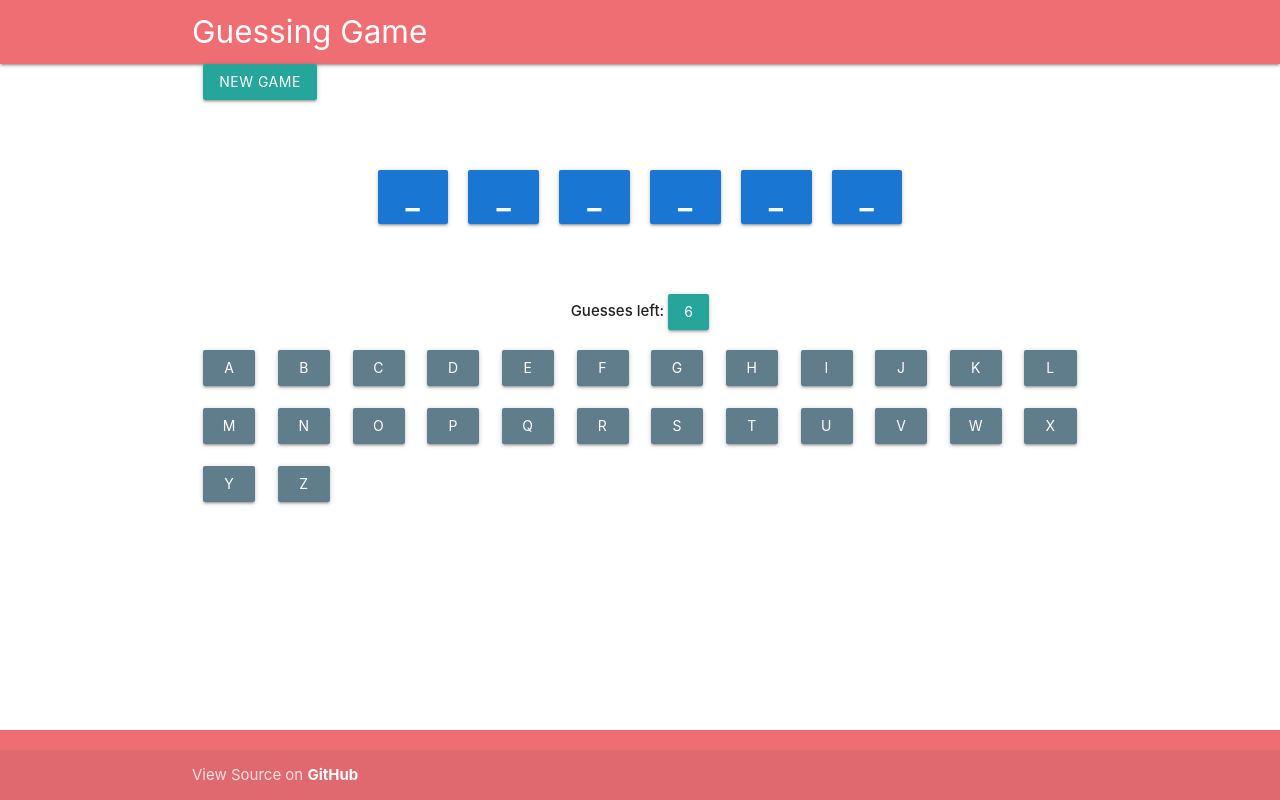
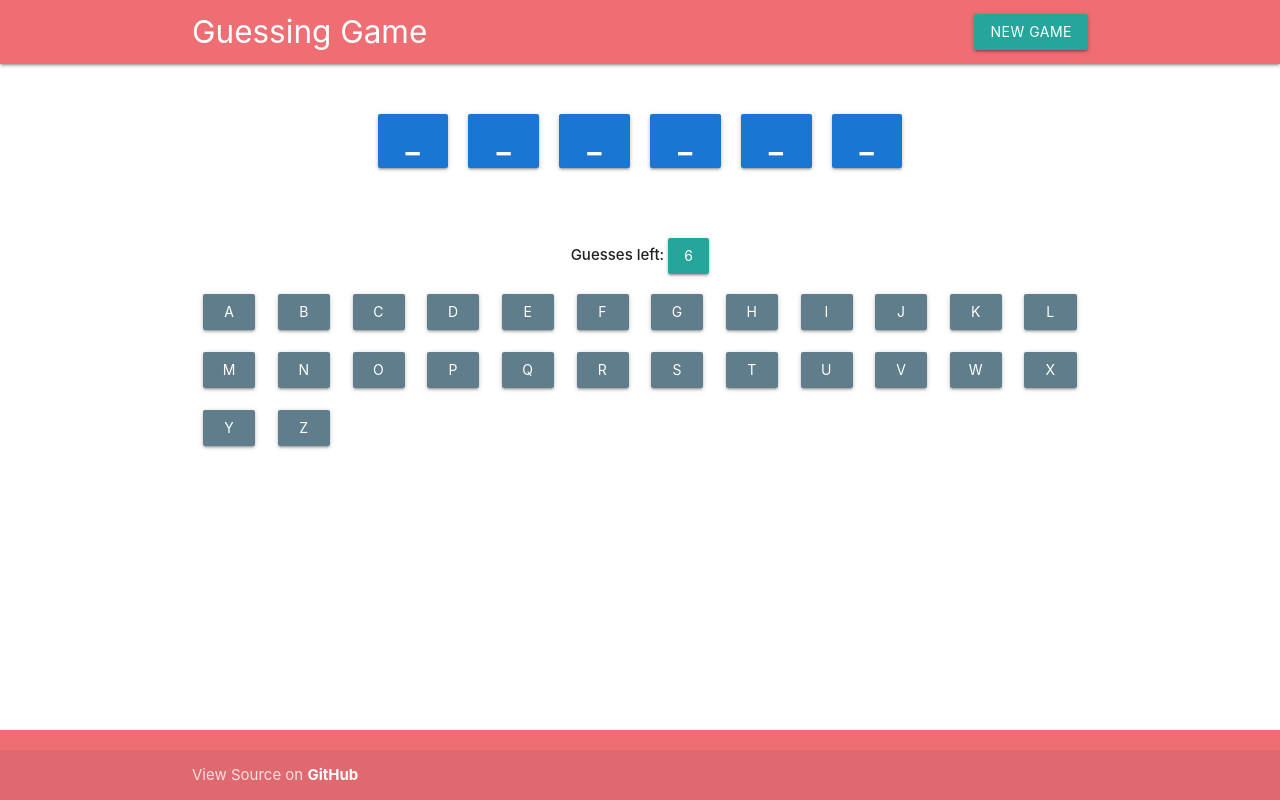
Before and after one commit to afady/guessing-game, a React app: page / in a window 1280 px wide. Both pictures are taken after typing "Sample" into the empty fields and a click on the button "START GAME". Built offline with nearby package versions, Linux system fonts and the light colour scheme.

Commit message:
reposition New Game button

```diff
--- a/src/components/App.js
+++ b/src/components/App.js
@@ -29,9 +29,11 @@ class App extends Component {
   }
 
   render() {
+    const { isPlaying } = this.props;
+
     return (
       <div className="app-wrapper">
-        <Header />
+        <Header isPlaying={isPlaying} />
         <div className="container main-content">{this.renderScreen()}</div>
         <Footer />
       </div>
--- a/src/components/GameScreen.js
+++ b/src/components/GameScreen.js
@@ -3,7 +3,6 @@ import { connect } from 'react-redux';
 import * as actions from '../actions';
 import { alphabet } from '../utils/constants';
 import LetterButton from './LetterButton';
-import NewGameButton from './NewGameButton';
 
 class GameScreen extends Component {
   constructor(props) {
@@ -84,11 +83,6 @@ class GameScreen extends Component {
       <div>
         <div className="row">
           <div className="col s12">
-            <NewGameButton />
-          </div>
-        </div>
-        <div className="row">
-          <div className="col s12">
             <div className="word-tile-wrap">{this.renderWordTiles()}</div>
           </div>
         </div>
--- a/src/components/Header.js
+++ b/src/components/Header.js
@@ -1,10 +1,14 @@
 import React from 'react';
+import NewGameButton from './NewGameButton';
 
-export default () => {
+export default props => {
+  const { isPlaying } = props;
+
   return (
     <nav>
       <div className="nav-wrapper container">
         <span className="brand-logo">Guessing Game</span>
+        {isPlaying ? <NewGameButton /> : ''}
       </div>
     </nav>
   );
--- a/src/components/NewGameButton.js
+++ b/src/components/NewGameButton.js
@@ -8,7 +8,7 @@ const NewGameButton = ({ startNewGame }) => {
       onClick={() => {
         startNewGame();
       }}
-      className="waves-effect waves-light btn"
+      className="waves-effect waves-light btn nav right"
     >
       New Game
     </button>
--- a/src/components/ResultsScreen.js
+++ b/src/components/ResultsScreen.js
@@ -1,5 +1,4 @@
 import React from 'react';
-import NewGameButton from './NewGameButton';
 
 export default ({ winOrLose, wordToGuess }) => {
   return (
@@ -8,7 +7,6 @@ export default ({ winOrLose, wordToGuess }) => {
       <div>
         The word was: <strong>{wordToGuess}</strong>
       </div>
-      <NewGameButton />
     </div>
   );
 };
--- a/src/style.css
+++ b/src/style.css
@@ -24,3 +24,13 @@ footer a {
   color: #fff;
   font-weight: bold;
 }
+nav .nav-wrapper {
+  position: relative;
+  height: 100%;
+  display: flex;
+  align-items: center;
+  justify-content: space-between;
+}
+nav .brand-logo {
+  position: relative;
+}
```
